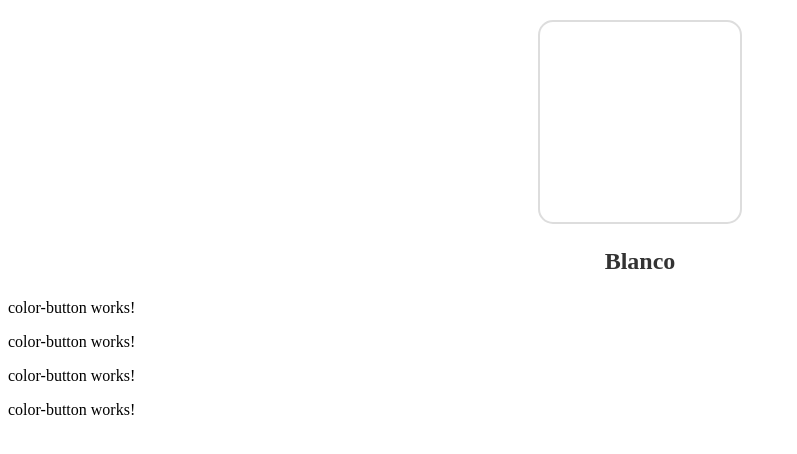
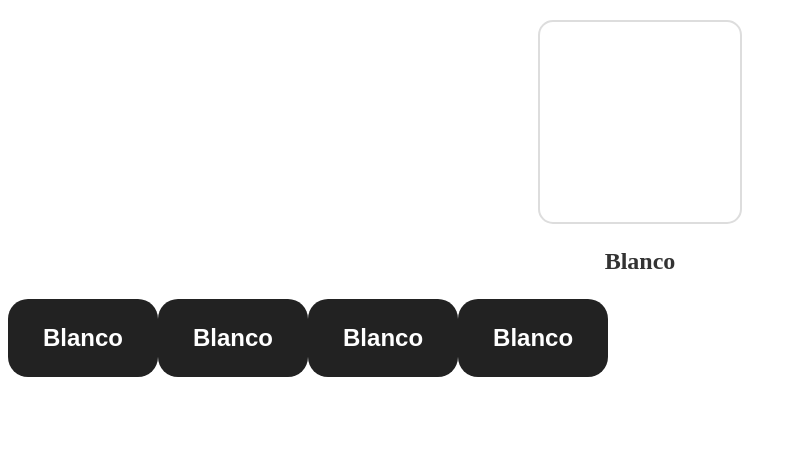
Before and after one commit to edwinandreshenao60-hash/Taller_Cambio-Dinamico-de-colores-en-angular_15-05-2026, an Angular app: page / in a window 1280 px wide. Shown: the top 454 px of the page, without its empty margins (0-797 px from the left). Built offline with nearby package versions, Linux system fonts and the light colour scheme.

Commit message:
feat(color-button): configurar @Input y @Output para mandar eventos y propiedades de color al padre

```diff
--- a/src/app/color-button/color-button.component.html
+++ b/src/app/color-button/color-button.component.html
@@ -1 +1,3 @@
-<p>color-button works!</p>
+<button (click)="sendColor()">
+  {{ buttonText }}
+</button>
--- a/src/app/color-button/color-button.component.scss
+++ b/src/app/color-button/color-button.component.scss
@@ -0,0 +1,15 @@
+button {
+  background-color: #222;
+  color: white;
+  border: none;
+  padding: 25px 35px;
+  border-radius: 20px;
+  cursor: pointer;
+  font-size: 24px;
+  transition: background-color 0.2s;
+  font-weight: bold;
+
+  &:hover {
+    background-color: #333;
+  }
+}
--- a/src/app/color-button/color-button.component.ts
+++ b/src/app/color-button/color-button.component.ts
@@ -1,4 +1,4 @@
-import { Component } from '@angular/core';
+import { Component, Input, Output, EventEmitter } from '@angular/core';
 
 @Component({
   selector: 'app-color-button',
@@ -7,5 +7,11 @@ import { Component } from '@angular/core';
   styleUrl: './color-button.component.scss'
 })
 export class ColorButtonComponent {
+  @Input() buttonColor: string = 'white';
+  @Input() buttonText: string = 'Blanco';
+  @Output() colorClicked = new EventEmitter<string>();
 
+  sendColor(): void {
+    this.colorClicked.emit(this.buttonColor);
+  }
 }
```
